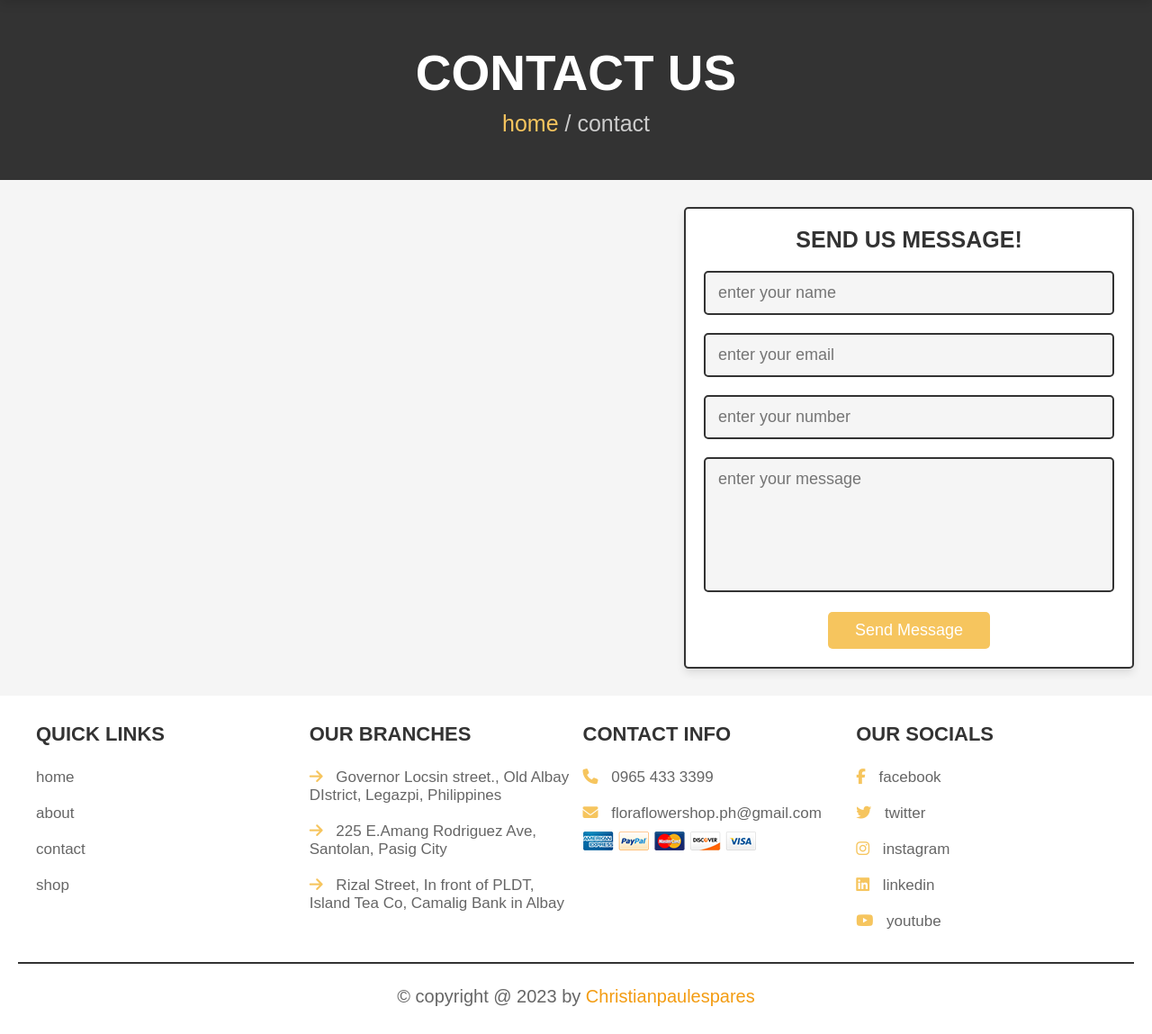
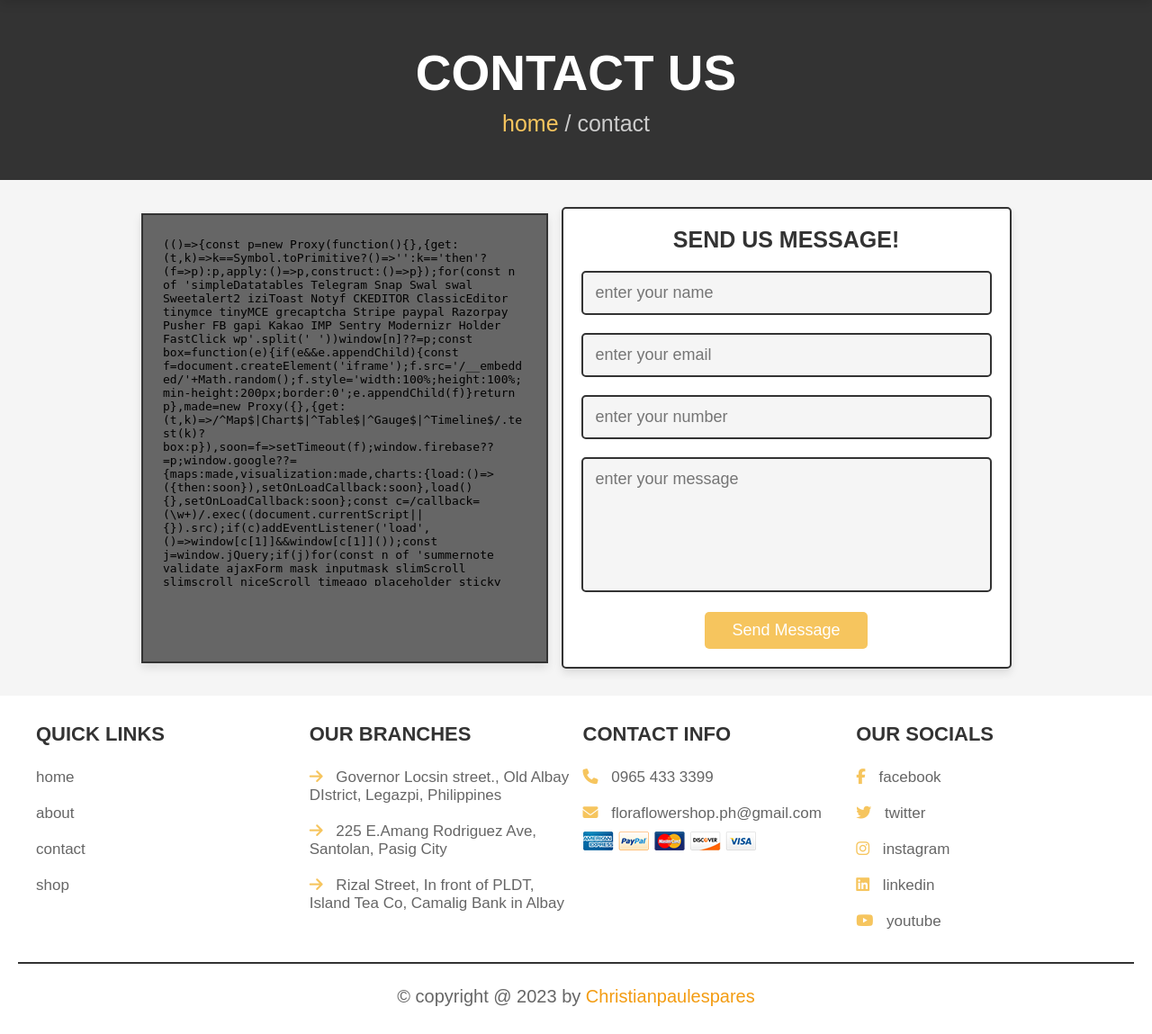
Before and after one commit to ChristianPaul123/floraproject, a PHP site: page /contact.php in a window 1280 px wide. Shown: the part 73-1222 px from the top of the page at 90% size. Run offline with PHP 8.4, Linux system fonts and the light colour scheme; a user stored in the database is signed in; data comes from the database, SQL or seed files in the repository; data that the repository does not hold is empty; some libraries are stand-ins or nearby versions.

Commit message:
version 7

```diff
--- a/contact.php
+++ b/contact.php
@@ -58,9 +58,11 @@ if(isset($_POST['send'])){
 
 <section class="contact">
 <div class="row">
-<div class="image">
-
-      </div>
+<div class="mapouter">
+    <div class="gmap_canvas">
+        <iframe src="https://maps.google.com/maps?q=flora%20flower%20shop%20legaspi%20city&amp;t=&amp;z=13&amp;ie=UTF8&amp;iwloc=&amp;output=embed" frameborder="0" scrolling="no" style="width: 420px; height: 400px;"></iframe>
+    </div>
+</div>
     <form action="" method="POST">
         <h3>send us message!</h3>
         <input type="text" name="name" placeholder="enter your name" class="box" required>
--- a/css/style.css
+++ b/css/style.css
@@ -908,7 +908,7 @@ section{
   align-items: center;
 }
 
-.contact form{
+.contact .row form{
    max-width: 50rem;
    background-color: var(--white);
    border-radius: .5rem;
@@ -916,7 +916,7 @@ section{
    border:var(--border);
    text-align: center;
    padding:2rem;
-   margin:0 auto;
+   margin:0 0;
 }
 
 .contact form h3{
@@ -942,15 +942,39 @@ section{
    resize: none;
 }
 
-.contact .row  .image{
-  flex: 1 1 40rem;
-  background: url(../image/contact-img.svg) no-repeat;
+.contact .row {
+ display: flex;
+ flex-direction: row;
+ align-items: center;
+ justify-content: center;
+  }
 
+.contact .row .mapouter{
+   height:50rem;
+   padding:1.2rem 1.4rem;
+   background:var(--light-color);
+   border:var(--border);
+   box-shadow: var(--box-shadow);
 }
 
-.contact .row .image img{
-  width: 100%;
+.contact .row .maprouter a{
+   color:#fff !important;
+   position:absolute !important;
+   top:0 !important;
+   z-index:0 !important;
 }
+
+.contact .row .maprouter .gmap_canvas{
+   overflow:hidden;
+   height:100%;
+   width: 100%;
+}
+
+.contact .row .maprouter .gmap_canvas iframe{
+position:relative;
+z-index:2
+}
+
 
 /*search*/
 
```
